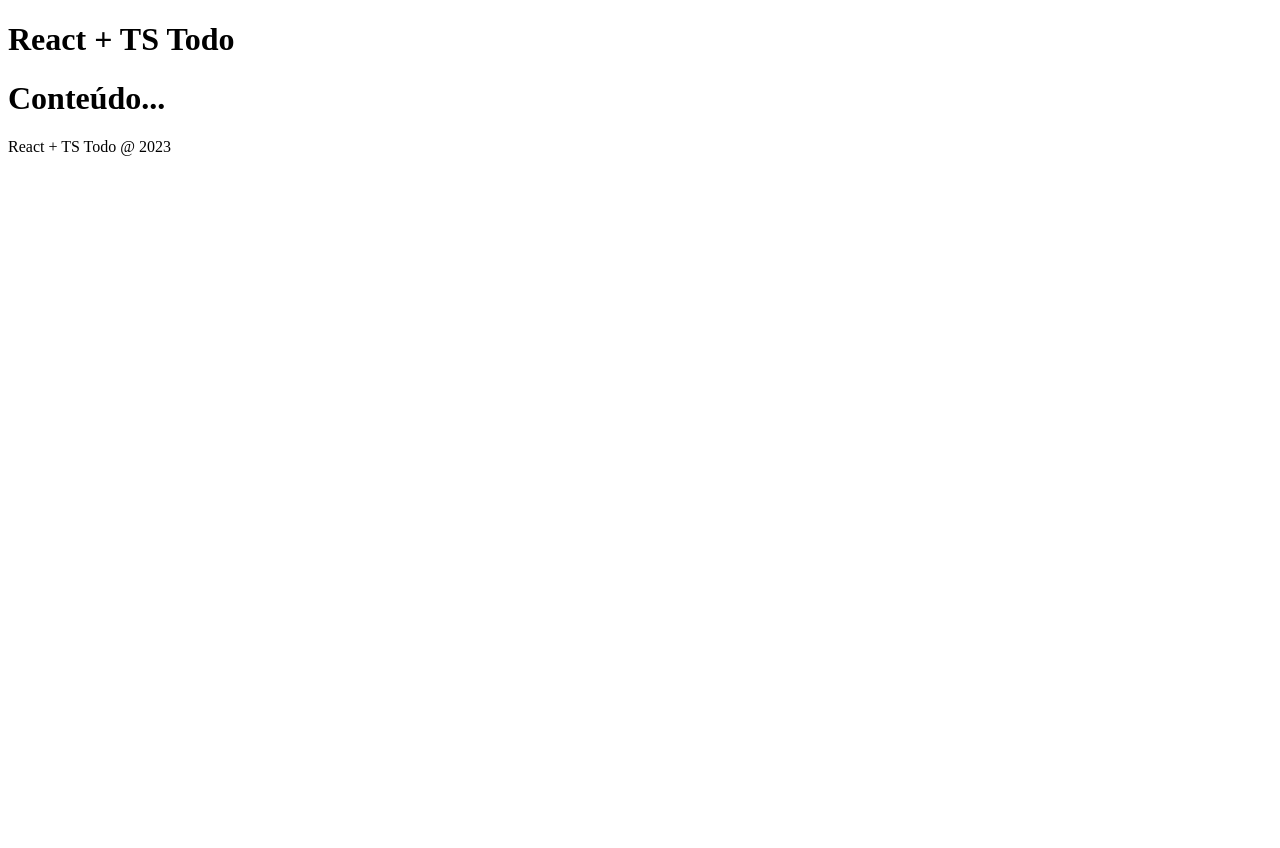
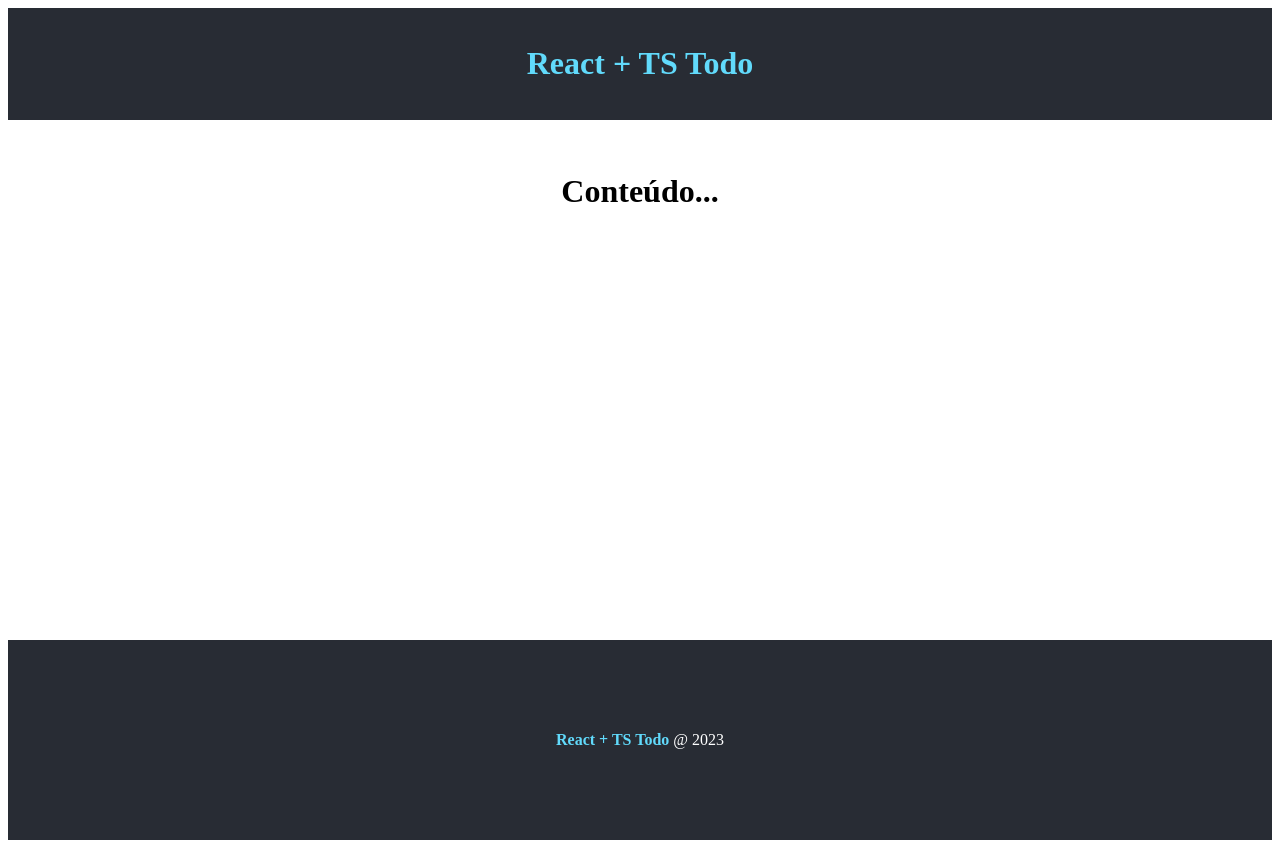
Before and after one commit to lucas-cercal/todo_list_react, a React (Create React App) app: page / in a window 1280 px wide. Before the commit the page ends 800 px from the top, so only its background shows below. Built offline with nearby package versions, Linux system fonts and the light colour scheme.

Commit message:
feat: add css

```diff
--- /dev/null
+++ b/src/App.module.css
@@ -0,0 +1,9 @@
+.main {
+  min-height: 57vh;
+  text-align: center;
+  padding: 2em;
+}
+
+.main h2 {
+  margin-bottom: 0.8em;
+}
--- a/src/App.tsx
+++ b/src/App.tsx
@@ -4,10 +4,15 @@
 import Header from './components/Header';
 import Footer from './components/Footer';
 
+// css
+import styles from './App.module.css'
+
 function App() {
   return <div>
     <Header />
-    <h1>Conteúdo...</h1>
+    <main className={styles.main}>
+      <h1>Conteúdo...</h1>
+    </main>
     <Footer />
   </div>
 }
--- /dev/null
+++ b/src/Global.d.ts
@@ -0,0 +1 @@
+declare module '*.module.css'
--- /dev/null
+++ b/src/components/Footer.module.css
@@ -0,0 +1,13 @@
+.footer {
+  height: 200px;
+  display: flex;
+  align-items: center;
+  justify-content: center;
+  background-color: #282c34;
+  color: #fff;
+}
+
+.footer span {
+  font-weight: bold;
+  color: #61dafb;
+}
--- a/src/components/Footer.tsx
+++ b/src/components/Footer.tsx
@@ -1,8 +1,10 @@
 import React from 'react'
+
+import styles from './Footer.module.css'
 
 const Footer = () => {
   return (
-    <footer>
+    <footer className={styles.footer}>
       <p>
         <span>React + TS Todo</span> @ 2023
       </p>
--- /dev/null
+++ b/src/components/Header.module.css
@@ -0,0 +1,6 @@
+.header {
+  background-color: #282c34;
+  color: #61dafb;
+  text-align: center;
+  padding: 1em;
+}
--- a/src/components/Header.tsx
+++ b/src/components/Header.tsx
@@ -1,8 +1,10 @@
 import React from 'react'
+
+import styles from './Header.module.css'
 
 const Header = () => {
   return (
-    <header>
+    <header className={styles.header}>
       <h1>React + TS Todo</h1>
     </header>
   )
--- a/src/index.css
+++ b/src/index.css
@@ -1,13 +1,9 @@
-body {
+* {
+  padding: 0;
   margin: 0;
-  font-family: -apple-system, BlinkMacSystemFont, 'Segoe UI', 'Roboto', 'Oxygen',
-    'Ubuntu', 'Cantarell', 'Fira Sans', 'Droid Sans', 'Helvetica Neue',
-    sans-serif;
-  -webkit-font-smoothing: antialiased;
-  -moz-osx-font-smoothing: grayscale;
+  font-family: Helvetica;
 }
 
-code {
-  font-family: source-code-pro, Menlo, Monaco, Consolas, 'Courier New',
-    monospace;
+.hide {
+  display: none !important;
 }
```
